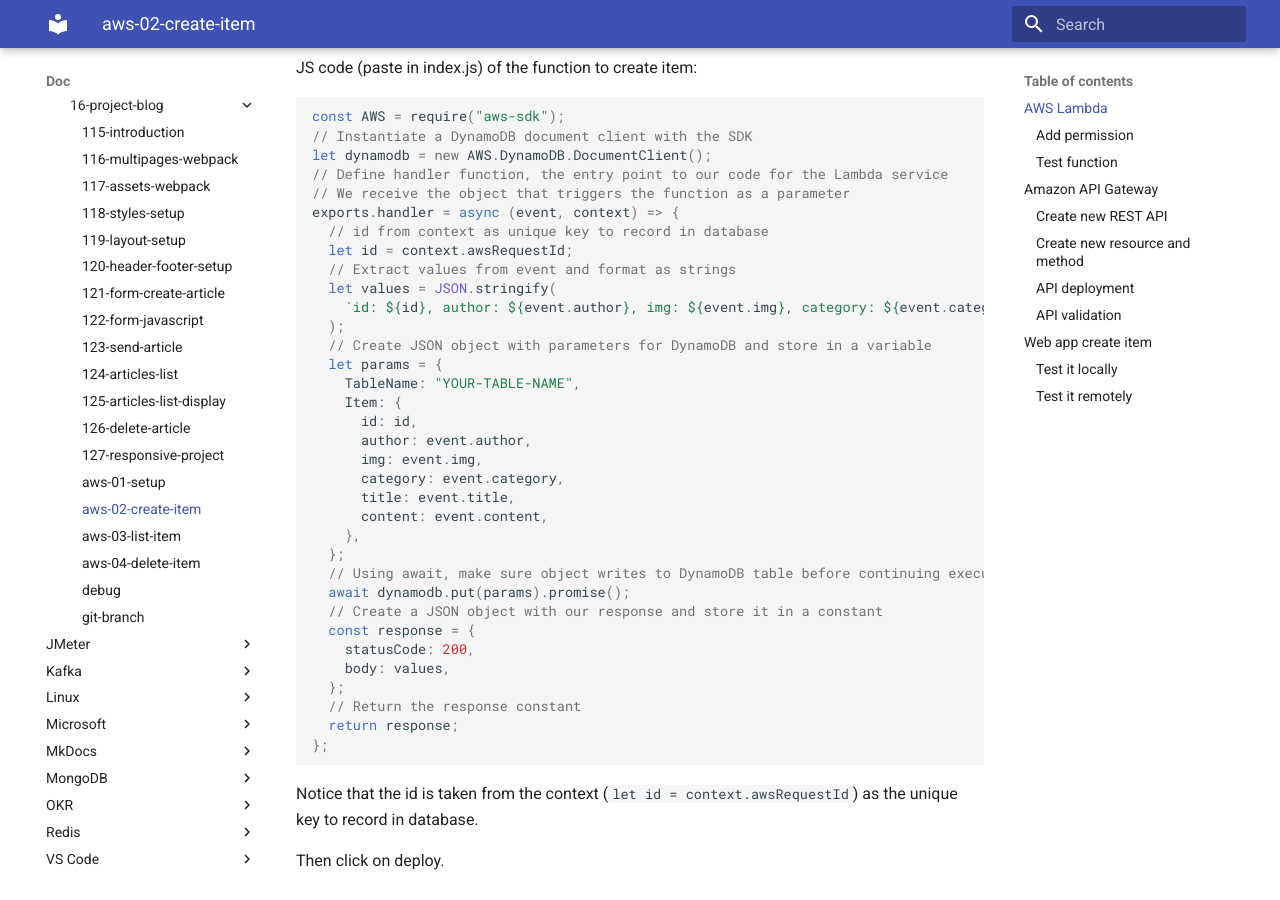
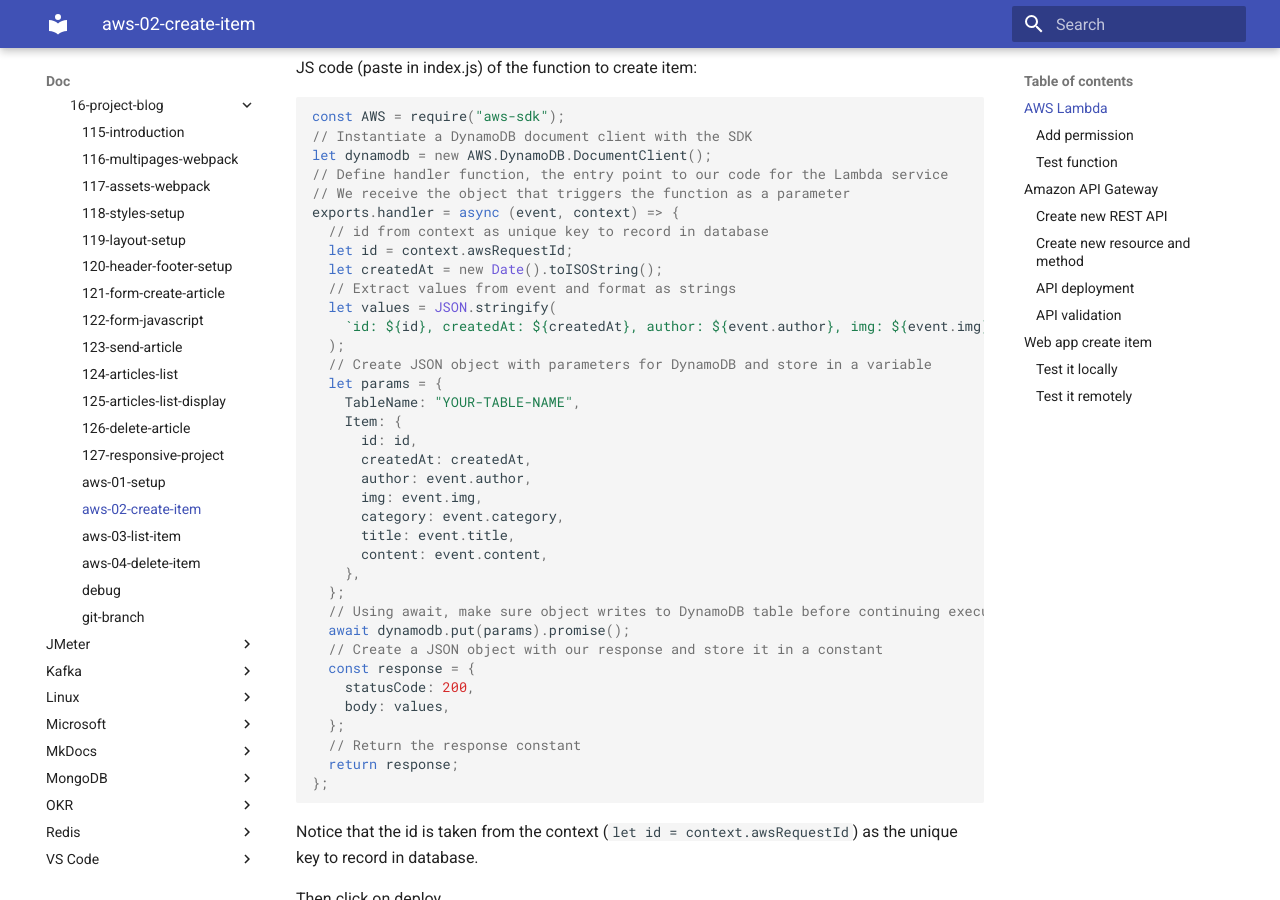
Before and after one commit to oldu73/doc, an MkDocs documentation site: the page built from docs/javascript/training/16-project-blog/aws-02-create-item.md, in a window 1280 px wide and 900 px high, scrolled down 318 px. Built offline with MkDocs 1.6.1 and Material for MkDocs 9.7.7, drawn with Linux system fonts in a browser that asks for light colours.

Commit message:
js training blog project add createdAt field in createitem lambda and replaced overflow scroll by auto for article content

```diff
--- a/docs/javascript/training/16-project-blog/aws-02-create-item.md
+++ b/docs/javascript/training/16-project-blog/aws-02-create-item.md
@@ -18,15 +18,17 @@
 exports.handler = async (event, context) => {
   // id from context as unique key to record in database
   let id = context.awsRequestId;
+  let createdAt = new Date().toISOString();
   // Extract values from event and format as strings
   let values = JSON.stringify(
-    `id: ${id}, author: ${event.author}, img: ${event.img}, category: ${event.category}, title: ${event.title}, content: ${event.content}`
+    `id: ${id}, createdAt: ${createdAt}, author: ${event.author}, img: ${event.img}, category: ${event.category}, title: ${event.title}, content: ${event.content}`
   );
   // Create JSON object with parameters for DynamoDB and store in a variable
   let params = {
     TableName: "YOUR-TABLE-NAME",
     Item: {
       id: id,
+      createdAt: createdAt,
       author: event.author,
       img: event.img,
       category: event.category,
```
Also changed, not shown: docs/javascript/training/16-project-blog/debug.md (+1 -1 lines).
